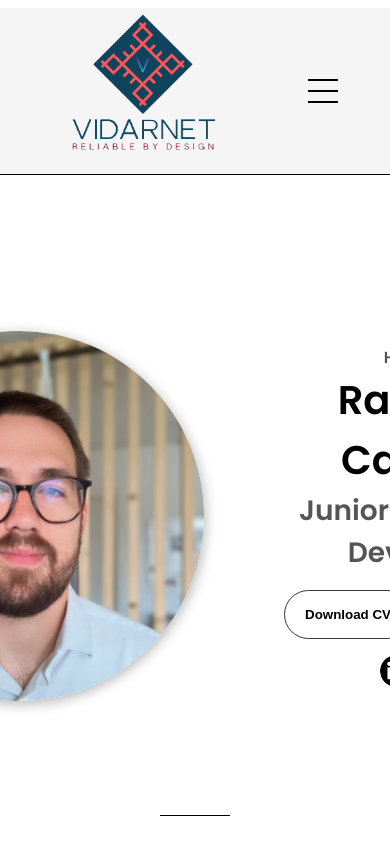
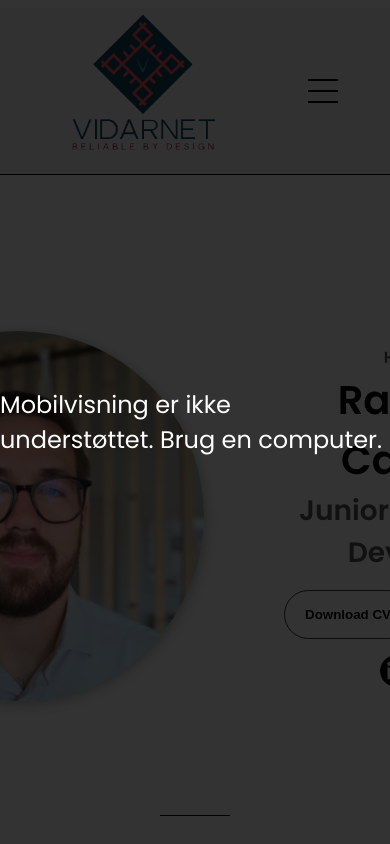
Before and after one commit to SpaceMasterCarlsen/Vidarnet, a plain HTML site: page index.html in a window 390 px wide. Shown: the top 844 px of the page. Drawn offline with Linux system fonts and the light colour scheme; files whose address does not match are found by name.

```diff
--- a/css/style.css
+++ b/css/style.css
@@ -247,7 +247,11 @@ article .icon3{
     padding-bottom: 3rem;
 }
 
-#projects-section   .details-container{
+#projects-section{
+    border-bottom: 1px solid black;
+}
+
+#projects-section .details-container{
     flex: none;
     padding: 1rem;
     padding-bottom: 3rem
@@ -293,3 +297,17 @@ article .icon3{
     font-size: 1.5rem;
     padding: 0.2rem 2rem;
 }
+
+
+#mobile-warning {
+    position: fixed;
+    top: 0; left: 0;
+    width: 100vw;
+    height: 100vh;
+    background: rgba(0,0,0,0.8);
+    color: white;
+    font-size: 1.5rem;
+    align-items: center;
+    justify-content: center;
+    z-index: 9999;
+}
--- a/index.html
+++ b/index.html
@@ -8,6 +8,9 @@
     <title>Homepage</title>
 </head>
 <body>
+<div id="mobile-warning" hidden>
+    Mobilvisning er ikke understøttet. Brug en computer.
+</div>
 <header id="header-container"></header>
 <main>
     <section id="profile-section">
@@ -227,6 +230,9 @@
             <a>See All My Projects</a>
         </div>
     </section>
+    <section id="contact-section">
+
+    </section>
 </main>
 <footer id="footer-container"></footer>
 </body>
--- a/js/header-footer.js
+++ b/js/header-footer.js
@@ -105,4 +105,6 @@ function loadNavLogic() {
         hamburgerIcon.classList.toggle("open")
     }
     hamburgerIcon.addEventListener("click", toggleMenu)
+    checkIfMobile()
+
 }
--- a/js/script.js
+++ b/js/script.js
@@ -41,3 +41,15 @@ const websiteLink = document.querySelector("#website-links1");
 websiteLink.addEventListener("click", () => {
     window.open("https://dmdatascience.dk/");
 });
+
+
+function checkIfMobile() {
+    const warning = document.getElementById("mobile-warning");
+    if (window.innerWidth <= 700) {
+        warning.removeAttribute("hidden");
+        warning.style.display = "flex"; // aktiver layout her
+    } else {
+        warning.setAttribute("hidden", true);
+        warning.style.display = "none";
+    }
+}
```
